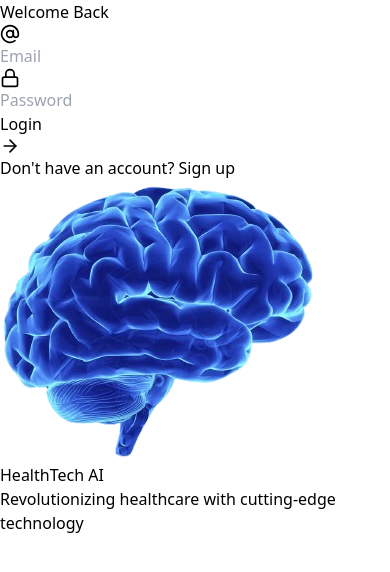
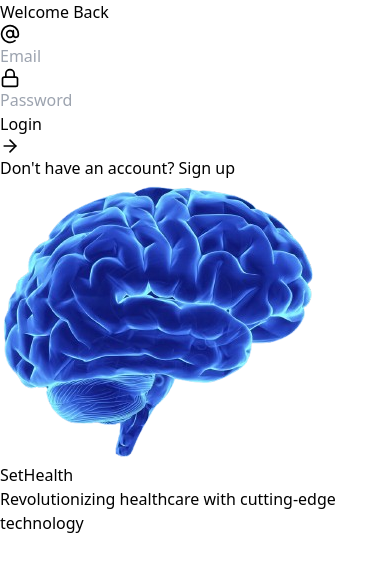
Before and after one commit to BikashKakati/sethealth-admin, a React (Vite) app: page /sign-in in a window 390 px wide. Shown: the top 572 px of the page. Built offline with nearby package versions, Linux system fonts and the light colour scheme.

Commit message:
Add: Type folder with Artwork type & Artwork component

```diff
--- /dev/null
+++ b/src/pages/auth/common/Artwork.tsx
@@ -0,0 +1,23 @@
+import { ArtworkProptype } from '@/types'
+import React from 'react'
+
+const Artwork:React.FC<ArtworkProptype> = ({mainImage,title,subtitle}) => {
+  return (
+
+    <div className="lg:flex w-2/3 relative bg-gradient-to-br from-blue-400 to-blue-700 h-full items-center justify-end rounded-tl-[30rem]">
+    <div className="w-[28rem] absolute -left-[2rem] top-[1rem]">
+      <img
+        src={mainImage}
+        alt="Brain visualization"
+        className="img-contain"
+      />
+    </div>
+    <div className="text-white w-2/3 text-center">
+      <h2 className="text-[3rem] font-bold mb-4">{title}</h2>
+      <p className="text-3xl text-pretty">{subtitle}</p>
+    </div>
+  </div>
+  )
+}
+
+export default Artwork
--- a/src/pages/auth/sign-in/SignIn.tsx
+++ b/src/pages/auth/sign-in/SignIn.tsx
@@ -1,6 +1,7 @@
 import { useState } from "react"
 import brainImage from "@/assets/img/brain-img.png";
 import { ArrowRight, AtSign, Lock } from "lucide-react";
+import Artwork from "../common/Artwork";
 const SignIn: React.FC = () => {
 
   const [email, setEmail] = useState<string>('')
@@ -11,10 +12,14 @@ const SignIn: React.FC = () => {
     // Handle login logic here
     console.log('Login attempted with:', email, password)
   }
+
+  const title = "SetHealth";
+  const subtitle = "Revolutionizing healthcare with cutting-edge technology";
+
   return (
-    <div className="h-screen flex items-center">
+    <div className="h-screen flex flex-col items-center md:flex-row">
       {/* Login Form Column */}
-      <div className="lg:w-1/2 flex items-center justify-center p-8 lg:p-16">
+      <div className="lg:w-1/3 flex items-center justify-center p-8 lg:p-16">
         <div className="w-full max-w-md">
           <h1 className="text-3xl font-bold text-blue-900 mb-8">Welcome Back</h1>
           <form onSubmit={handleSubmit} className="space-y-6">
@@ -56,20 +61,7 @@ const SignIn: React.FC = () => {
           </p>
         </div>
       </div>
-
-      <div className="hidden lg:flex w-1/2 relative bg-gradient-to-br from-blue-400 to-blue-600 h-full items-center justify-center">
-        <div className="w-[28rem] absolute -left-[7rem] top-[1rem]">
-          <img
-            src={brainImage}
-            alt="Brain visualization"
-            className="img-contain"
-          />
-        </div>
-        <div className="text-white text-center">
-          <h2 className="text-4xl font-bold mb-4">HealthTech AI</h2>
-          <p className="text-xl line-clam-2">Revolutionizing healthcare with cutting-edge technology</p>
-        </div>
-      </div>
+      <Artwork mainImage={brainImage} title={title} subtitle={subtitle}/>
     </div>
   )
 }
--- /dev/null
+++ b/src/types/index.ts
@@ -0,0 +1,7 @@
+// Auth
+
+export type ArtworkProptype = {
+    mainImage:string;
+    title:string;
+    subtitle:string;
+}
```
